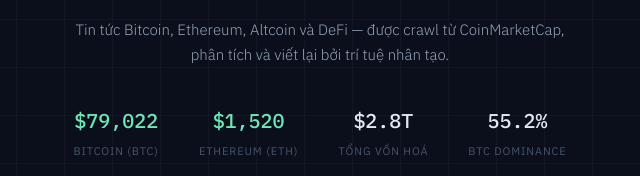
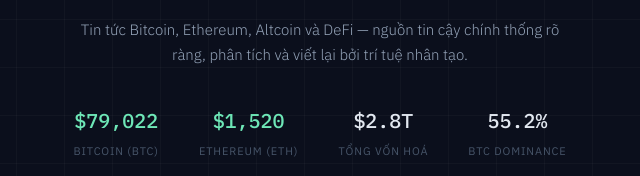
Before and after one commit to codeisfound1/cryptoinsight, a website: page docs/index.html in a window 1280 px wide. Shown: the part 370-546 px from the top of the page, 320-960 px from the left. Drawn offline with Linux system fonts and the light colour scheme; no server answers.

Commit message:
Update hero-sub paragraph for clarity

```diff
--- a/docs/index.html
+++ b/docs/index.html
@@ -340,7 +340,7 @@
   <div class="hero-content">
     <div class="hero-badge"><div class="hero-dot"></div>AI · Cập nhật mỗi ngày</div>
     <h1>Phân tích <em>crypto</em><br>từ AI chuyên sâu</h1>
-    <p class="hero-sub">Tin tức Bitcoin, Ethereum, Altcoin và DeFi — được crawl từ CoinMarketCap, phân tích và viết lại bởi trí tuệ nhân tạo.</p>
+    <p class="hero-sub">Tin tức Bitcoin, Ethereum, Altcoin và DeFi — nguồn tin cậy chính thống rõ ràng, phân tích và viết lại bởi trí tuệ nhân tạo.</p>
     <div class="hero-stats">
       <div class="hero-stat">
         <div class="hero-stat-val" id="stat-btc">$79,022</div>
```
